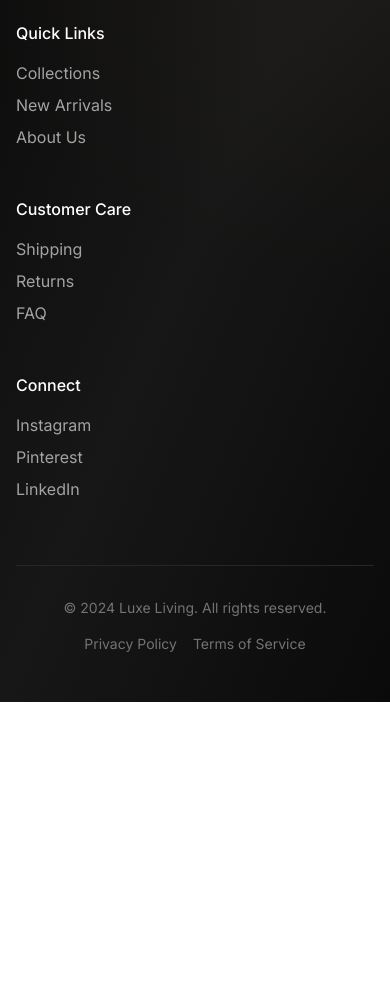
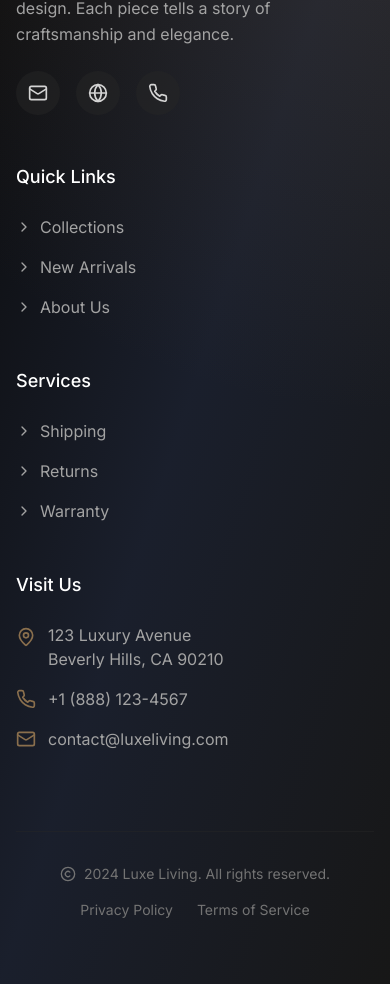
Before and after one commit to BrianKN019/stylish-furniture-haven-15, a React (Vite) app: page / in a window 390 px wide. Shown: the part 9673-10657 px from the top of the page. Before the commit the page ends 10375 px from the top, so only its background shows below. Built offline with nearby package versions, Linux system fonts and the light colour scheme.

Commit message:
Refactor Footer component
Redesigned the footer layout, added a premium color gradient, and included icons.

```diff
--- a/src/components/layout/Footer.tsx
+++ b/src/components/layout/Footer.tsx
@@ -1,54 +1,101 @@
+
+import { Mail, Globe, Phone, MapPin, ChevronRight, Copyright } from 'lucide-react';
 
 const Footer = () => {
   return (
-    <footer className="relative pt-24 pb-12 overflow-hidden">
-      <div className="absolute inset-0 bg-gradient-to-br from-neutral-950 via-neutral-900 to-neutral-950"></div>
+    <footer className="relative pt-32 pb-16 overflow-hidden">
+      <div className="absolute inset-0 bg-gradient-to-br from-neutral-950 via-[#1A1F2C] to-neutral-900"></div>
+      <div className="absolute inset-0 bg-[radial-gradient(circle_at_top_right,_var(--tw-gradient-stops))] from-primary/20 via-transparent to-transparent pointer-events-none"></div>
       <div className="container px-4 relative">
-        <div className="grid grid-cols-1 md:grid-cols-4 gap-12 mb-16">
-          <div className="space-y-4">
-            <h3 className="font-serif text-2xl text-white">Luxe Living</h3>
-            <p className="text-neutral-400">
-              Crafting luxury spaces with timeless elegance and contemporary design.
+        <div className="grid grid-cols-1 md:grid-cols-12 gap-12 mb-20">
+          {/* Brand Section */}
+          <div className="md:col-span-4 space-y-6">
+            <h3 className="font-serif text-3xl text-white">Luxe Living</h3>
+            <p className="text-neutral-400 leading-relaxed">
+              Experience unparalleled luxury in furniture design. Each piece tells a story of craftsmanship and elegance.
             </p>
+            <div className="flex gap-4">
+              <a href="#" className="bg-neutral-800/50 hover:bg-primary/20 p-3 rounded-full transition-colors">
+                <Mail className="w-5 h-5 text-neutral-300" />
+              </a>
+              <a href="#" className="bg-neutral-800/50 hover:bg-primary/20 p-3 rounded-full transition-colors">
+                <Globe className="w-5 h-5 text-neutral-300" />
+              </a>
+              <a href="#" className="bg-neutral-800/50 hover:bg-primary/20 p-3 rounded-full transition-colors">
+                <Phone className="w-5 h-5 text-neutral-300" />
+              </a>
+            </div>
           </div>
-          <div className="space-y-4">
-            <h4 className="font-medium text-white">Quick Links</h4>
-            <ul className="space-y-2">
-              <li><a href="#collections" className="text-neutral-400 hover:text-white transition-colors">Collections</a></li>
-              <li><a href="#new-arrivals" className="text-neutral-400 hover:text-white transition-colors">New Arrivals</a></li>
-              <li><a href="#about" className="text-neutral-400 hover:text-white transition-colors">About Us</a></li>
+
+          {/* Quick Links */}
+          <div className="md:col-span-2 space-y-6">
+            <h4 className="font-medium text-lg text-white">Quick Links</h4>
+            <ul className="space-y-4">
+              {['Collections', 'New Arrivals', 'About Us'].map((item) => (
+                <li key={item}>
+                  <a href={`#${item.toLowerCase().replace(' ', '-')}`}
+                     className="text-neutral-400 hover:text-white transition-colors flex items-center gap-2 group">
+                    <ChevronRight className="w-4 h-4 group-hover:translate-x-1 transition-transform" />
+                    {item}
+                  </a>
+                </li>
+              ))}
             </ul>
           </div>
-          <div className="space-y-4">
-            <h4 className="font-medium text-white">Customer Care</h4>
-            <ul className="space-y-2">
-              <li><a href="#" className="text-neutral-400 hover:text-white transition-colors">Shipping</a></li>
-              <li><a href="#" className="text-neutral-400 hover:text-white transition-colors">Returns</a></li>
-              <li><a href="#" className="text-neutral-400 hover:text-white transition-colors">FAQ</a></li>
+
+          {/* Services */}
+          <div className="md:col-span-2 space-y-6">
+            <h4 className="font-medium text-lg text-white">Services</h4>
+            <ul className="space-y-4">
+              {['Shipping', 'Returns', 'Warranty'].map((item) => (
+                <li key={item}>
+                  <a href={`#${item.toLowerCase()}`}
+                     className="text-neutral-400 hover:text-white transition-colors flex items-center gap-2 group">
+                    <ChevronRight className="w-4 h-4 group-hover:translate-x-1 transition-transform" />
+                    {item}
+                  </a>
+                </li>
+              ))}
             </ul>
           </div>
-          <div className="space-y-4">
-            <h4 className="font-medium text-white">Connect</h4>
-            <ul className="space-y-2">
-              <li><a href="#" className="text-neutral-400 hover:text-white transition-colors">Instagram</a></li>
-              <li><a href="#" className="text-neutral-400 hover:text-white transition-colors">Pinterest</a></li>
-              <li><a href="#" className="text-neutral-400 hover:text-white transition-colors">LinkedIn</a></li>
-            </ul>
+
+          {/* Contact Info */}
+          <div className="md:col-span-4 space-y-6">
+            <h4 className="font-medium text-lg text-white">Visit Us</h4>
+            <div className="space-y-4">
+              <div className="flex items-start gap-3">
+                <MapPin className="w-5 h-5 text-primary mt-1" />
+                <p className="text-neutral-400">
+                  123 Luxury Avenue<br />
+                  Beverly Hills, CA 90210
+                </p>
+              </div>
+              <div className="flex items-center gap-3">
+                <Phone className="w-5 h-5 text-primary" />
+                <p className="text-neutral-400">+1 (888) 123-4567</p>
+              </div>
+              <div className="flex items-center gap-3">
+                <Mail className="w-5 h-5 text-primary" />
+                <p className="text-neutral-400">contact@luxeliving.com</p>
+              </div>
+            </div>
           </div>
         </div>
-        <div className="border-t border-neutral-800 pt-8">
+
+        {/* Bottom Bar */}
+        <div className="border-t border-neutral-800/50 pt-8">
           <div className="flex flex-col md:flex-row justify-between items-center gap-4">
-            <p className="text-neutral-500 text-sm">
-              © 2024 Luxe Living. All rights reserved.
-            </p>
-            <div className="flex gap-4">
+            <div className="flex items-center gap-2 text-neutral-500 text-sm">
+              <Copyright className="w-4 h-4" />
+              <p>2024 Luxe Living. All rights reserved.</p>
+            </div>
+            <div className="flex gap-6">
               <a href="#" className="text-neutral-500 hover:text-white text-sm transition-colors">Privacy Policy</a>
               <a href="#" className="text-neutral-500 hover:text-white text-sm transition-colors">Terms of Service</a>
             </div>
           </div>
         </div>
       </div>
-      <div className="absolute inset-0 bg-[radial-gradient(circle_at_top_right,_var(--tw-gradient-stops))] from-primary/10 via-transparent to-transparent pointer-events-none"></div>
     </footer>
   );
 };
```
